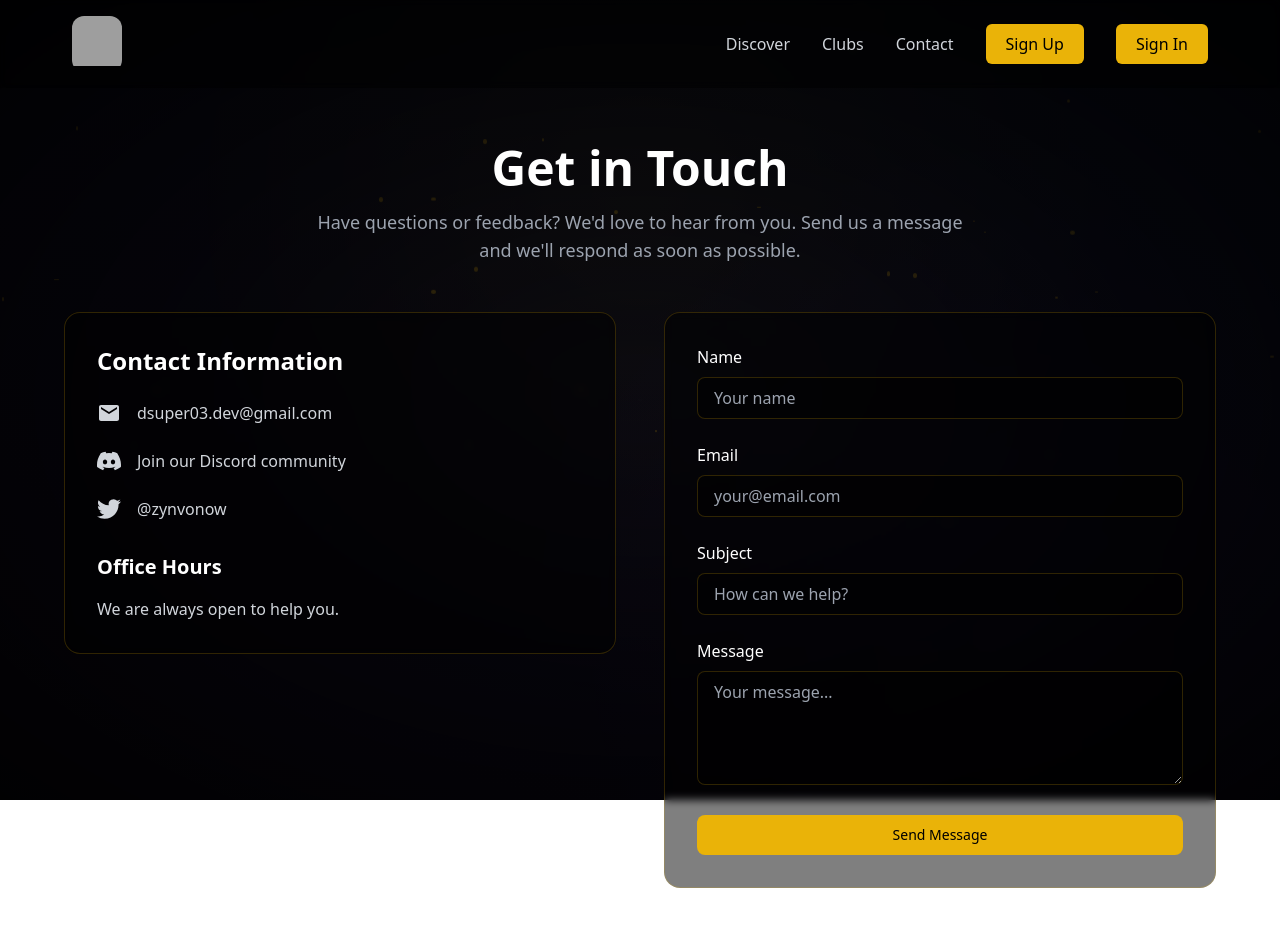
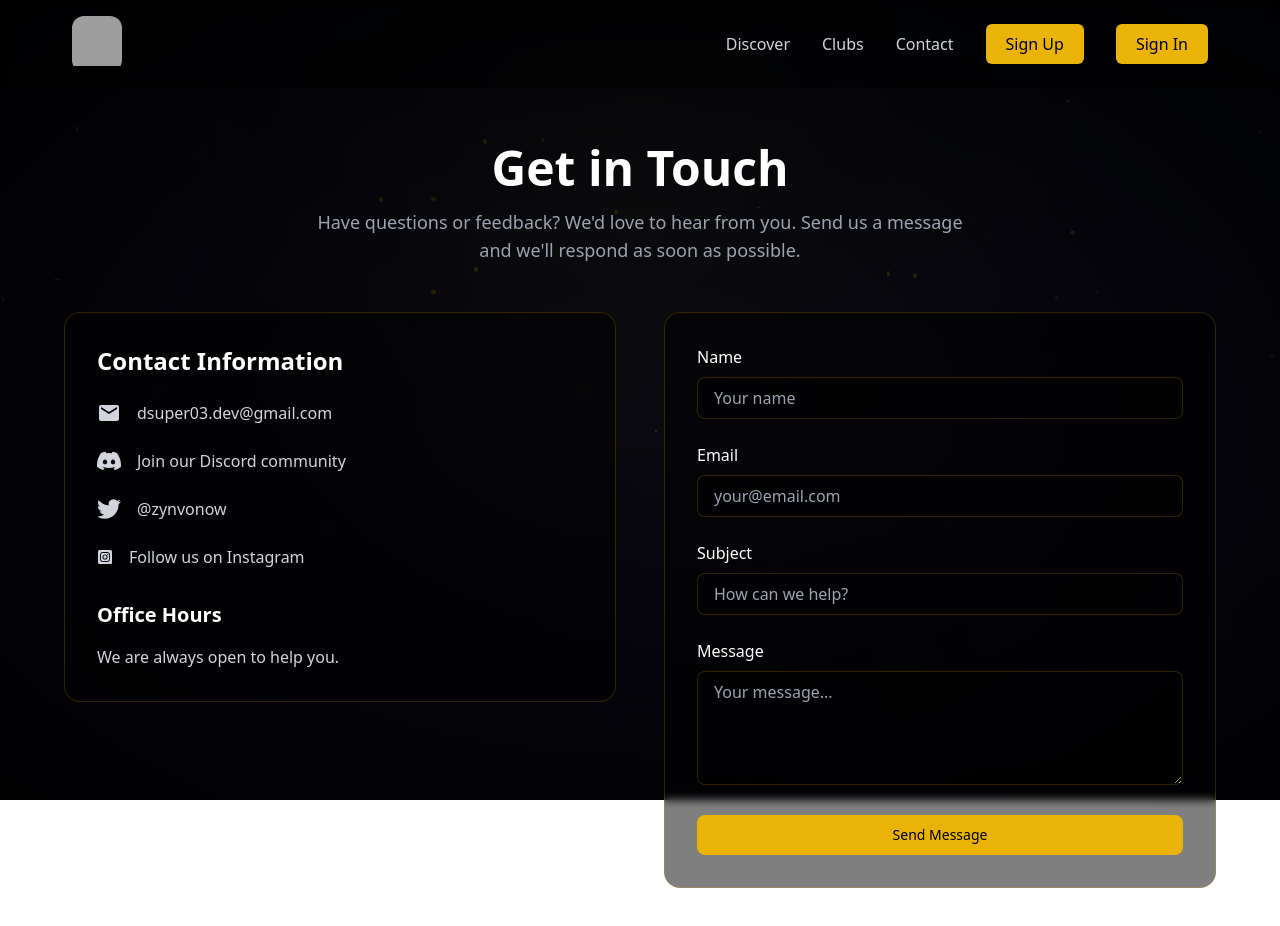
Before and after one commit to DSuper03/zynvo, a Next.js app: page /contact in a window 1280 px wide. Shown: the top 926 px of the page. Built offline with nearby package versions, Linux system fonts and the light colour scheme; grey boxes are pictures that could not be loaded.

Commit message:
Add Instagram icon to ContactSection and update Icons component

```diff
--- a/src/components/ContactSection.tsx
+++ b/src/components/ContactSection.tsx
@@ -8,6 +8,7 @@ import LandingHeader from './landingHeader';
 import axios from 'axios';
 import { toast } from 'sonner';
 import { Button } from './ui/button';
+import { FaInstagramSquare } from 'react-icons/fa';
 
 const ContactSection = () => {
   const [formState, setFormState] = useState({
@@ -94,6 +95,10 @@ const ContactSection = () => {
                 <div className="flex items-center space-x-4 text-gray-300">
                   <Icons.Twitter />
                   <span>@zynvonow</span>
+                </div>
+                <div className="flex items-center space-x-4 text-gray-300">
+                  <FaInstagramSquare/>
+                  <span>Follow us on Instagram</span>
                 </div>
               </div>
 
--- a/src/components/Icons.tsx
+++ b/src/components/Icons.tsx
@@ -1,3 +1,5 @@
+import { FaInstagram } from "react-icons/fa";
+
 export const Icons = {
   Email: () => (
     <svg className="w-6 h-6" fill="currentColor" viewBox="0 0 24 24">
@@ -14,4 +16,8 @@ export const Icons = {
       <path d="M23.953 4.57a10 10 0 01-2.825.775 4.958 4.958 0 002.163-2.723c-.951.555-2.005.959-3.127 1.184a4.92 4.92 0 00-8.384 4.482C7.69 8.095 4.067 6.13 1.64 3.162a4.822 4.822 0 00-.666 2.475c0 1.71.87 3.213 2.188 4.096a4.904 4.904 0 01-2.228-.616v.06a4.923 4.923 0 003.946 4.827 4.996 4.996 0 01-2.212.085 4.936 4.936 0 004.604 3.417 9.867 9.867 0 01-6.102 2.105c-.39 0-.779-.023-1.17-.067a13.995 13.995 0 007.557 2.209c9.053 0 13.998-7.496 13.998-13.985 0-.21 0-.42-.015-.63A9.935 9.935 0 0024 4.59z" />
     </svg>
   ),
+Instagram:()=>{
+  <FaInstagram />
+
+}
 };
```
